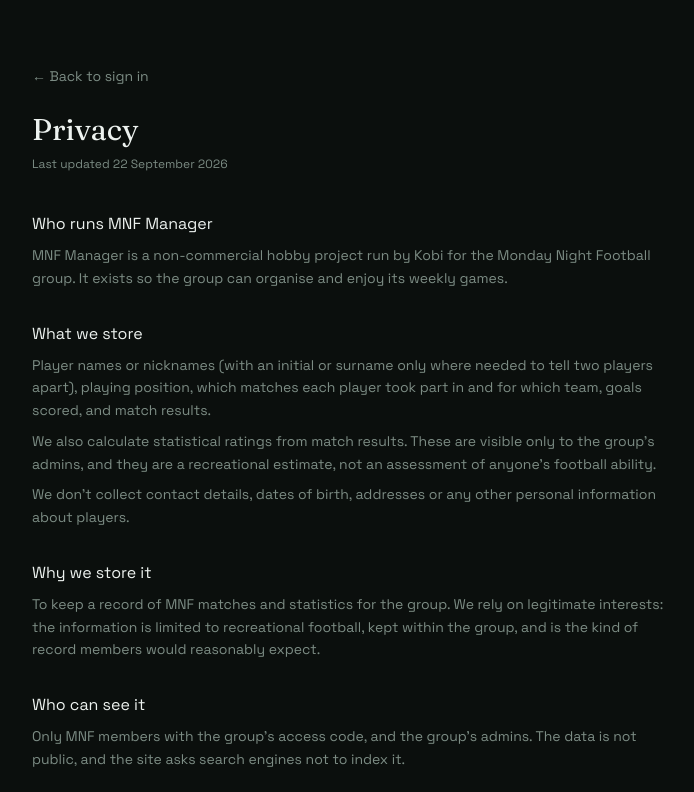
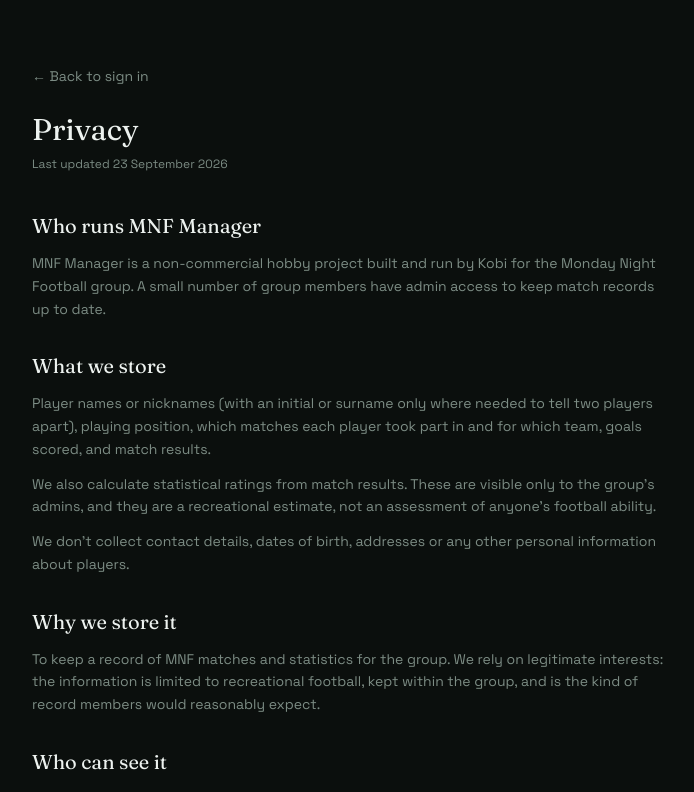
Before and after one commit to K-Vasantharajah/mnf-manager, a Next.js app in the folder frontend/: page /privacy in a window 1280 px wide. Shown: the top 792 px of the page, without its empty margins (288-982 px from the left). Built offline with nearby package versions, Linux system fonts and the light colour scheme; no server answers.

Commit message:
refactor: extract shared Section component; note admin access on privacy page

```diff
--- a/frontend/app/privacy/page.tsx
+++ b/frontend/app/privacy/page.tsx
@@ -1,19 +1,11 @@
 import Link from 'next/link';
 import Footer from '@/components/ui/Footer';
+import Section from '@/components/ui/Section';
 import { CONTACT_EMAIL } from '@/lib/site';
 
 export const metadata = {
   title: 'Privacy · MNF Manager',
 };
-
-function Section({ title, children }: { title: string; children: React.ReactNode }) {
-  return (
-    <section className="space-y-2">
-      <h2 className="text-paper">{title}</h2>
-      <div className="text-sm text-muted space-y-2 leading-relaxed">{children}</div>
-    </section>
-  );
-}
 
 export default function PrivacyPage() {
   return (
@@ -24,13 +16,14 @@
         </Link>
 
         <h1 className="font-display text-3xl text-paper mt-6">Privacy</h1>
-        <p className="text-xs text-muted mt-2">Last updated 22 September 2026</p>
+        <p className="text-xs text-muted mt-2">Last updated 23 September 2026</p>
 
         <div className="mt-10 space-y-8">
           <Section title="Who runs MNF Manager">
             <p>
-              MNF Manager is a non-commercial hobby project run by Kobi for the Monday Night
-              Football group. It exists so the group can organise and enjoy its weekly games.
+              MNF Manager is a non-commercial hobby project built and run by Kobi for the Monday
+              Night Football group. A small number of group members have admin access to keep match
+              records up to date.
             </p>
           </Section>
 
@@ -61,8 +54,9 @@
 
           <Section title="Who can see it">
             <p>
-              Only MNF members with the group&apos;s access code, and the group&apos;s admins. The
-              data is not public, and the site asks search engines not to index it.
+              Only MNF members with the group&apos;s access code, and the group&apos;s admins, who
+              can also correct player and match records. The data is not public, and the site asks
+              search engines not to index it.
             </p>
           </Section>
 
--- /dev/null
+++ b/frontend/components/ui/Section.tsx
@@ -0,0 +1,8 @@
+export default function Section({ title, children }: { title: string; children: React.ReactNode }) {
+  return (
+    <section className="space-y-3">
+      <h2 className="font-display text-xl text-paper">{title}</h2>
+      <div className="text-sm text-muted space-y-3 leading-relaxed">{children}</div>
+    </section>
+  );
+}
```
